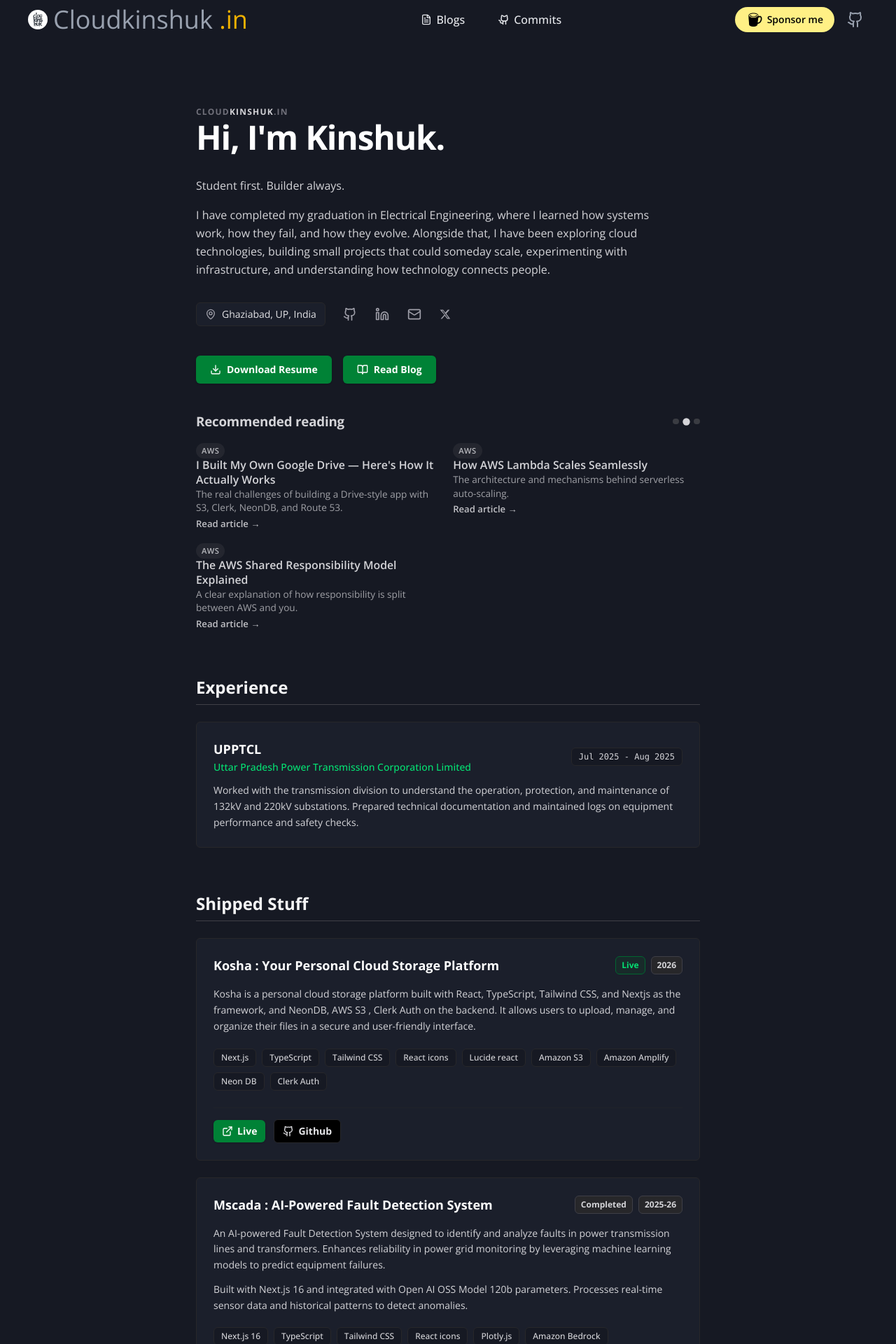
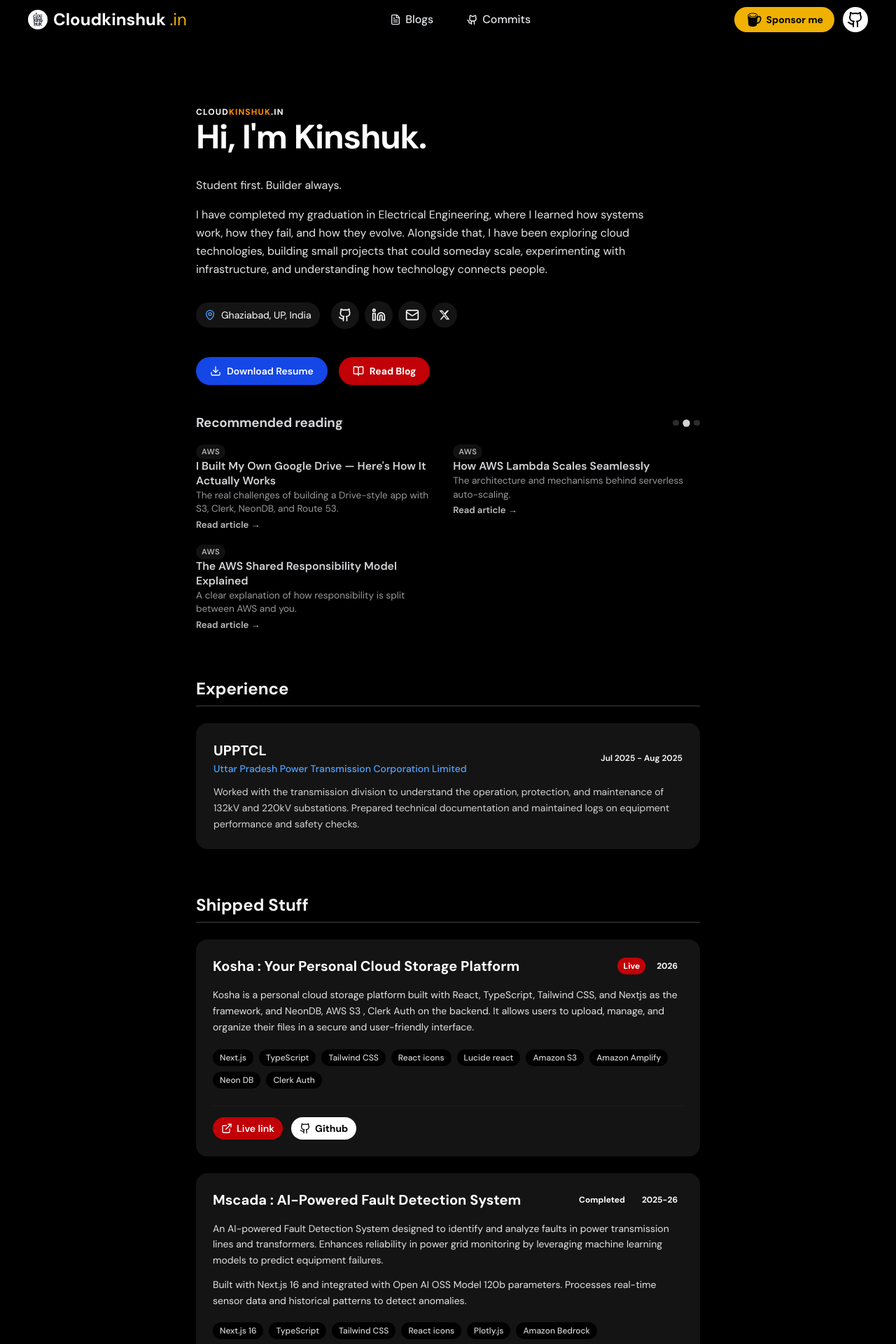
Before and after one commit to kinshukjainn/cloudkinshuk, a Next.js app: page / in a window 1280 px wide. Shown: the top 1920 px of the page at 70% size. Built offline with nearby package versions, Linux system fonts and the light colour scheme; a web font is replaced by a local one.

Commit message:
new complete ui and better placements and updated education section

```diff
--- a/app/components/Header.tsx
+++ b/app/components/Header.tsx
@@ -81,7 +81,7 @@
     <>
       <header
         ref={menuRef}
-        className="fixed top-0 left-0 right-0 z-50 bg-[#161923] text-white "
+        className="fixed top-0 left-0 right-0 z-50 bg-black text-white "
       >
         <div className="max-w-7xl mx-auto px-4 sm:px-6 lg:px-8 xl:px-10">
           <div className="flex items-center h-14 gap-2 md:gap-4 lg:gap-8">
@@ -99,7 +99,7 @@
                   className="w-5 h-5 sm:w-6 sm:h-6 object-contain"
                 />
               </div>
-              <span className="font-thin  text-gray-400 leading-none text-base sm:text-3xl lg:text-4xl truncate">
+              <span className="font-bold  text-white leading-none text-base sm:text-xl lg:text-2xl truncate">
                 Cloudkinshuk{" "}
                 <span className="text-yellow-500 font-normal">.in</span>
               </span>
@@ -113,12 +113,12 @@
                   key={item.href}
                   href={item.href}
                   className={`
-                    flex items-center gap-1.5 md:px-3 lg:px-5 py-1  whitespace-nowrap transition-colors
+                    flex items-center gap-1.5 md:px-3 lg:px-5 py-1  whitespace-nowrap transition-colors rounded-full
                     md:text-sm lg:text-base font-medium
                     ${
                       isActive(item.href)
-                        ? "text-white border-b-2 border-blue-400 "
-                        : "text-gray-200 hover:text-white hover:bg-[#252525]"
+                        ? "text-blue-400 border-2 border-blue-400 "
+                        : "text-gray-200 rounded-full hover:text-white hover:bg-[#252525]"
                     }
                   `}
                 >
@@ -133,7 +133,7 @@
               {/* Sponsor Button: text hidden on smaller tablets to save space, visible on laptops (lg) */}
               <a
                 href="https://brewrepo.cloudkinshuk.in"
-                className="hidden md:flex items-center gap-1.5 font-semibold text-black px-3 py-1.5 lg:px-4 bg-yellow-200 hover:bg-yellow-300 transition-colors rounded-full text-sm shrink-0"
+                className="hidden md:flex items-center gap-1.5 font-bold text-black px-3 py-1.5 lg:px-4 bg-yellow-500 transition-colors rounded-full text-sm shrink-0"
               >
                 <GiCoffeeMug className="w-5 h-5 lg:w-6 lg:h-6 shrink-0" />
                 <span className="hidden lg:inline-block">Sponsor me</span>
@@ -143,7 +143,7 @@
               <a
                 href="https://github.com/kinshukjainn/cloudkinshuk"
                 aria-label="GitHub"
-                className="hidden md:flex items-center text-gray-400 hover:text-white transition-colors p-1.5 rounded-full hover:bg-[#252525]"
+                className="hidden md:flex items-center text-black bg-white cursor-pointer transition-colors p-1.5 rounded-full "
               >
                 <Github className="w-5 h-5 lg:w-6 lg:h-6" />
               </a>
@@ -169,14 +169,14 @@
         {/* ── Mobile Drawer (< md) ── */}
         <div
           id="mobile-menu"
-          className="md:hidden overflow-hidden bg-[#161923] transition-[max-height] duration-300 ease-in-out absolute w-full top-14 left-0 z-40 shadow-2xl"
+          className="md:hidden overflow-hidden bg-black transition-[max-height] duration-300 ease-in-out absolute w-full top-14 left-0 z-40 shadow-2xl"
           style={{ maxHeight: isOpen ? `${drawerHeight}px` : "0px" }}
           aria-hidden={!isOpen}
         >
           {/* Added max-h-[calc(100vh-3.5rem)] and overflow-y-auto for landscape phone views */}
           <div
             ref={drawerRef}
-            className="px-4 py-3 space-y-1 max-h-[calc(100vh-3.5rem)] overflow-y-auto"
+            className="px-4 py-1 space-y-1 max-h-[calc(100vh-3.5rem)] overflow-y-auto"
           >
             {navItems.map((item) => (
               <Link
@@ -184,7 +184,7 @@
                 href={item.href}
                 onClick={() => setIsOpen(false)}
                 className={`
-                  flex items-center gap-3 px-3 py-2.5 rounded-lg text-base font-medium transition-colors
+                  flex items-center gap-3 px-3 py-1 rounded-lg text-base font-medium transition-colors
                   ${
                     isActive(item.href)
                       ? "text-yellow-300"
@@ -202,18 +202,18 @@
             <div className="pt-4 mt-4 border-t border-[#333333] flex flex-col gap-3 pb-2">
               <a
                 href="https://brewrepo.cloudkinshuk.in"
-                className="flex items-center justify-center gap-2 py-3 bg-yellow-200 hover:bg-yellow-300 text-black rounded-full font-semibold text-sm transition-colors"
+                className="flex items-center justify-center gap-2 py-1.5 bg-yellow-500  text-black rounded-full font-bold text-md transition-colors"
                 tabIndex={isOpen ? 0 : -1}
               >
-                <GiCoffeeMug className="w-5 h-5 shrink-0" />
+                <GiCoffeeMug className="w-7 h-7 shrink-0" />
                 Sponsor Cloudkinshuk
               </a>
               <a
                 href="https://github.com/kinshukjainn/cloudkinshuk"
-                className="flex items-center justify-center gap-2 py-3 bg-[#252525] hover:bg-[#333333] text-white rounded-full font-semibold text-sm transition-colors border border-[#444]"
+                className="flex items-center justify-center gap-2 py-1.5 bg-white text-black rounded-full font-semibold text-md transition-colors border border-[#444]"
                 tabIndex={isOpen ? 0 : -1}
               >
-                <Github className="w-5 h-5 shrink-0" />
+                <Github className="w-7 h-7 shrink-0" />
                 View on GitHub
               </a>
             </div>
--- a/app/globals.css
+++ b/app/globals.css
@@ -2,14 +2,7 @@
 
 body {
   background-color: #1e1e1e;
-  font-family: var(--font-open-sans), sans-serif;
-}
-
-.desc-font {
-  font-family: var(--font-rubik), sans-serif;
-}
-.sidebar-font {
-  font-family: var(--font-ibm-plex-sans), sans-serif;
+  font-family: var(--font-dm-sans), sans-serif;
 }
 
 .prose pre code {
--- a/app/page.tsx
+++ b/app/page.tsx
@@ -10,6 +10,7 @@
   BookOpen,
   Terminal,
   MapPin,
+  CheckCircle2,
 } from "lucide-react";
 import Link from "next/link";
 import Recommendation from "./components/Recommendation";
@@ -279,10 +280,8 @@
   active?: boolean;
 }) => (
   <span
-    className={`px-2 py-1 rounded-md text-xs font-bold border ${
-      active
-        ? "bg-green-900/20 text-green-400 border-green-800"
-        : "bg-zinc-800 text-zinc-300 border-zinc-700"
+    className={`px-2 py-1 rounded-full text-xs font-bold  ${
+      active ? "bg-red-700 text-white" : "bg-[#141414] text-white"
     }`}
   >
     {children}
@@ -291,29 +290,29 @@
 
 export default function Home() {
   return (
-    <div className="min-h-screen bg-[#161923] text-zinc-300 selection:bg-green-700/30 selection:text-green-200">
+    <div className="min-h-screen bg-black text-zinc-300 selection:bg-green-700/30 selection:text-green-200">
       <main className="max-w-3xl mx-auto px-6 py-16 md:py-24">
         <div className="space-y-10">
           {/* HEADER / INTRO */}
           <section className="space-y-6">
             <div className="space-y-1">
-              <h1 className="text-xs font-bold text-zinc-500 uppercase tracking-widest">
-                cloud<span className="text-zinc-300">kinshuk</span>.in
+              <h1 className="text-xs font-bold text-white uppercase tracking-widest">
+                cloud<span className="text-[#ff9100]">kinshuk</span>.in
               </h1>
               <p className="text-4xl md:text-5xl font-bold tracking-tight text-white pb-2">
                 Hi, I&apos;m Kinshuk.
               </p>
             </div>
 
-            <div className="space-y-4 text-base leading-relaxed text-zinc-300 max-w-2xl">
+            <div className="space-y-4 text-base leading-relaxed text-zinc-200 max-w-2xl">
               {CONFIG.personal.bio.map((paragraph, idx) => (
                 <p key={idx}>{paragraph}</p>
               ))}
             </div>
 
             <div className="flex flex-wrap items-center gap-4 pt-2">
-              <span className="inline-flex items-center gap-2 text-sm text-zinc-200 bg-[#1b1f2b] px-3 py-1.5 rounded-md border border-zinc-800">
-                <MapPin className="w-4 h-4 text-zinc-400" />
+              <span className="inline-flex items-center gap-2 text-sm text-white bg-[#141414] px-3 py-2 rounded-full ">
+                <MapPin className="w-4 h-4 text-blue-400" />
                 {CONFIG.personal.location}
               </span>
               <div className="flex items-center gap-2">
@@ -323,7 +322,7 @@
                     href={social.url}
                     target="_blank"
                     rel="noopener noreferrer"
-                    className="p-2 text-zinc-400 hover:text-white hover:bg-[#1b1f2b] rounded-md transition-colors border border-transparent hover:border-zinc-800"
+                    className="p-2.5 text-white hover:text-white bg-[#141414] rounded-full transition-colors "
                     title={social.platform}
                   >
                     <SocialIcon icon={social.icon} />
@@ -335,13 +334,13 @@
             <div className="flex flex-wrap gap-4 pt-4">
               <Link
                 href="/myresume.pdf"
-                className="inline-flex items-center justify-center gap-2 rounded-md bg-green-700 px-5 py-2.5 text-sm font-bold text-white hover:bg-green-600 transition-colors shadow-sm"
+                className="inline-flex items-center justify-center gap-2 rounded-full bg-blue-700 px-5 py-2.5 text-sm font-semibold text-white hover:bg-blue-600 transition-colors shadow-sm"
               >
                 <Download className="w-4 h-4" /> Download Resume
               </Link>
               <Link
                 href="/blogs"
-                className="inline-flex items-center justify-center gap-2 rounded-md bg-green-700 px-5 py-2.5 text-sm font-bold text-white hover:bg-green-600 transition-colors shadow-sm"
+                className="inline-flex items-center justify-center gap-2 rounded-full bg-red-700 px-5 py-2.5 text-sm font-bold text-white transition-colors shadow-sm"
               >
                 <BookOpen className="w-4 h-4" /> Read Blog
               </Link>
@@ -355,15 +354,15 @@
           {/* EXPERIENCE */}
           <div>
             <SectionHeader title="Experience" />
-            <div className="bg-[#1b1f2b] border border-zinc-800 rounded-md p-6">
+            <div className="bg-[#141414] border border-[#141414] rounded-2xl p-6">
               <div className="flex flex-col sm:flex-row justify-between items-start sm:items-center mb-3 gap-2">
                 <div>
-                  <h3 className="text-lg font-bold text-white">UPPTCL</h3>
-                  <p className="text-sm font-medium text-green-400 mt-0.5">
+                  <h3 className="text-xl font-bold text-white">UPPTCL</h3>
+                  <p className="text-sm font-medium text-blue-400 mt-0.5">
                     Uttar Pradesh Power Transmission Corporation Limited
                   </p>
                 </div>
-                <span className="text-xs font-mono text-zinc-300 bg-[#161923] px-2.5 py-1 rounded-md border border-zinc-800">
+                <span className="text-xs font-semibold text-white">
                   Jul 2025 - Aug 2025
                 </span>
               </div>
@@ -381,12 +380,9 @@
             <SectionHeader title="Shipped Stuff" />
             <div className="space-y-6">
               {CONFIG.projects.map((project, idx) => (
-                <div
-                  key={idx}
-                  className="bg-[#1b1f2b] border border-zinc-800 rounded-md p-6"
-                >
+                <div key={idx} className="bg-[#141414] rounded-2xl p-6">
                   <div className="flex flex-wrap items-center justify-between gap-4 mb-4">
-                    <h3 className="text-lg font-bold text-white">
+                    <h3 className="text-xl font-bold text-white">
                       {project.title}
                     </h3>
                     <div className="flex gap-2">
@@ -397,7 +393,7 @@
                     </div>
                   </div>
 
-                  <div className="space-y-3 mb-5 text-sm text-zinc-300 leading-relaxed">
+                  <div className="space-y-3 mb-5 text-sm text-zinc-200 leading-relaxed">
                     {project.description.map((p, i) => (
                       <p key={i}>{p}</p>
                     ))}
@@ -407,7 +403,7 @@
                     {project.technologies.map((tech) => (
                       <span
                         key={tech}
-                        className="text-xs font-medium text-zinc-300 bg-[#161923] border border-zinc-800 px-2.5 py-1 rounded-md"
+                        className="text-xs font-medium text-zinc-300 bg-black px-2.5 py-1 rounded-full"
                       >
                         {tech}
                       </span>
@@ -420,9 +416,9 @@
                         href={project.links.live}
                         target="_blank"
                         rel="noopener noreferrer"
-                        className="text-sm font-bold text-white px-3 py-1.5 bg-green-700 rounded-md flex items-center gap-1.5 hover:bg-green-600 transition-colors shadow-sm"
+                        className="text-sm font-semibold text-white px-3 py-1.5 bg-red-700 rounded-full flex items-center gap-1.5  transition-colors shadow-sm"
                       >
-                        <ExternalLink className="w-4 h-4" /> Live
+                        <ExternalLink className="w-4 h-4" /> Live link
                       </a>
                     )}
                     {project.links.repo && (
@@ -430,7 +426,7 @@
                         href={project.links.repo}
                         target="_blank"
                         rel="noopener noreferrer"
-                        className="text-sm font-bold text-zinc-200 px-3 py-1.5 bg-black border border-zinc-800 rounded-md hover:bg-zinc-900 hover:text-white flex items-center gap-1.5 transition-colors"
+                        className="text-sm font-bold  px-3 py-1.5 bg-white  rounded-full text-black flex items-center gap-1.5 transition-colors"
                       >
                         <Github className="w-4 h-4" /> Github
                       </a>
@@ -446,10 +442,7 @@
             <SectionHeader title="Proficiencies" />
             <div className="grid grid-cols-1 sm:grid-cols-2 gap-4">
               {Object.entries(CONFIG.skills).map(([category, skills]) => (
-                <div
-                  key={category}
-                  className="bg-[#1b1f2b] border border-zinc-800 rounded-md p-5"
-                >
+                <div key={category} className="bg-[#141414]  rounded-2xl p-5">
                   <h3 className="text-sm font-bold text-white mb-3">
                     {category}
                   </h3>
@@ -457,7 +450,7 @@
                     {skills.map((skill) => (
                       <span
                         key={skill}
-                        className="px-2.5 py-1 bg-[#161923] border border-zinc-800 rounded-md text-sm font-medium text-zinc-300"
+                        className="px-2.5 py-1 bg-black  rounded-full text-sm font-medium text-zinc-300"
                       >
                         {skill}
                       </span>
@@ -475,7 +468,7 @@
               {CONFIG.certifications.map((cert, idx) => (
                 <div
                   key={idx}
-                  className="flex flex-col sm:flex-row sm:items-start justify-between p-5 rounded-md bg-[#1b1f2b] border border-zinc-800 gap-4"
+                  className="flex flex-col sm:flex-row sm:items-start justify-between p-5 rounded-2xl bg-[#141414]  gap-4"
                 >
                   <div>
                     <h3 className="text-sm font-bold text-white mb-1">
@@ -492,12 +485,12 @@
                         cert.title
                       )}
                     </h3>
-                    <p className="text-xs text-zinc-400 font-bold mb-2">
-                      {cert.organization} • {cert.status}
+                    <p className="text-xs text-blue-400 font-bold mb-2">
+                      {cert.organization} | {cert.status}
                     </p>
                     <p className="text-sm text-zinc-300">{cert.description}</p>
                   </div>
-                  <span className="shrink-0 text-xs font-mono text-zinc-300 bg-[#161923] px-2.5 py-1 rounded-md border border-zinc-800">
+                  <span className="shrink-0 text-sm text-white px-2.5 py-1 ">
                     {cert.year}
                   </span>
                 </div>
@@ -508,7 +501,7 @@
           {/* EDUCATION */}
           <div>
             <SectionHeader title="Education" />
-            <div className="bg-[#1b1f2b] border border-zinc-800 rounded-md p-6">
+            <div className="bg-[#141414] rounded-2xl p-6">
               <div className="flex flex-col sm:flex-row justify-between items-start mb-4 gap-2">
                 <div>
                   <h3 className="text-lg font-bold text-white">
@@ -519,7 +512,7 @@
                   </p>
                 </div>
                 <div className="text-left sm:text-right">
-                  <span className="text-xs font-bold text-zinc-300 bg-[#161923] px-2.5 py-1 rounded-md border border-zinc-800 inline-block">
+                  <span className="text-sm font-bold text-white px-2.5 py-1  inline-block">
                     {CONFIG.education.period}
                   </span>
                   <span className="text-xs text-zinc-400 block mt-2">
@@ -527,39 +520,26 @@
                   </span>
                 </div>
               </div>
+
               <p className="text-sm text-zinc-300 leading-relaxed">
                 {CONFIG.education.description}
               </p>
-            </div>
-          </div>
 
-          {/* TERMINAL */}
-          <div>
-            <SectionHeader title="Terminal Access" />
-            <div className="bg-black border border-zinc-800 rounded-md overflow-hidden">
-              <div className="bg-[#161923] px-4 py-2 flex items-center gap-2 border-b border-zinc-800">
-                <Terminal className="w-4 h-4 text-zinc-400" />
-                <span className="text-xs font-mono font-bold text-zinc-400">
-                  cli.sh
+              <div className="flex flex-wrap items-center gap-1 mt-5 pt-5 ">
+                <span className="inline-flex items-center gap-1.5 text-sm font-bold text-black bg-yellow-500 px-2.5 py-1.5 rounded-l-full ">
+                  <CheckCircle2 className="w-3.5 h-3.5" />
+                  Degree Completed
                 </span>
-              </div>
-              <div className="p-5 space-y-4">
-                <p className="text-sm text-zinc-400">
-                  Interactive command-line portfolio viewer built with Node.js.
-                </p>
-                <div className="flex flex-col sm:flex-row sm:items-center justify-between gap-3 p-3 bg-[#1b1f2b] rounded-md border border-zinc-800/50">
-                  <code className="text-sm font-mono text-zinc-300 break-all">
-                    <span className="text-green-500 mr-2">$</span>npm install -g
-                    hackkinshuk
-                  </code>
-                  <CopyText text="npm install -g hackkinshuk" />
-                </div>
-                <div className="flex flex-col sm:flex-row sm:items-center justify-between gap-3 p-3 bg-[#1b1f2b] rounded-md border border-zinc-800/50">
-                  <code className="text-sm font-mono text-zinc-300 break-all">
-                    <span className="text-green-500 mr-2">$</span>cloudkinshuk
-                  </code>
-                  <CopyText text="cloudkinshuk" />
-                </div>
+                <a
+                  href="#"
+                  download
+                  target="_blank"
+                  rel="noopener noreferrer"
+                  className="inline-flex items-center gap-1.5 text-sm font-semibold text-white bg-blue-800 transition-colors px-3 py-1.5 rounded-r-full border border-zinc-700"
+                >
+                  <Download className="w-3.5 h-3.5" />
+                  Download PDC (pdf)
+                </a>
               </div>
             </div>
           </div>
--- a/tailwind.config.ts
+++ b/tailwind.config.ts
@@ -14,7 +14,7 @@
         ptSans: "var(--font-pt-sans) , sans-serif",
         workSans: "var(--font-work-sans) , sans-serif",
         alegreya: "var(--font-alegreya) , serif",
-        dmSans: "var(--font-dm-sans) , serif",
+        dmSans: "var(--font-dm-sans) , sans-serif",
         robotserif: "var(--font-roboto-serif), serif",
         robotoSlab: "var(--font-roboto-slab), serif",
         publicsans: ["var(--font-public-sans)", "sans-serif"],
```
Also changed, not shown: app/(blogs-md)/blogs/layout.tsx (+5 -5 lines), app/components/blogs/Sidebar.tsx (+7 -7 lines), app/git-track/page.tsx (+24 -28 lines).
